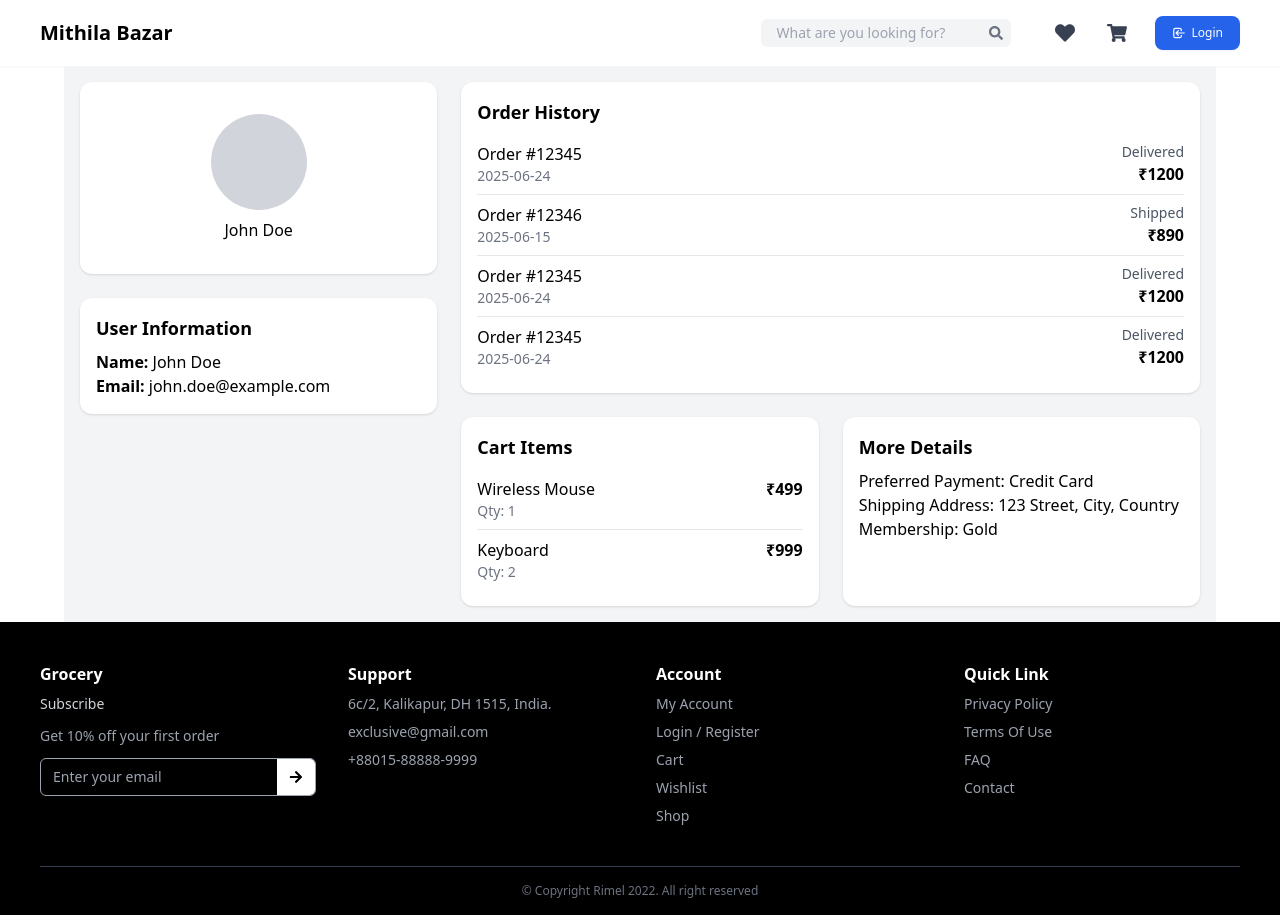
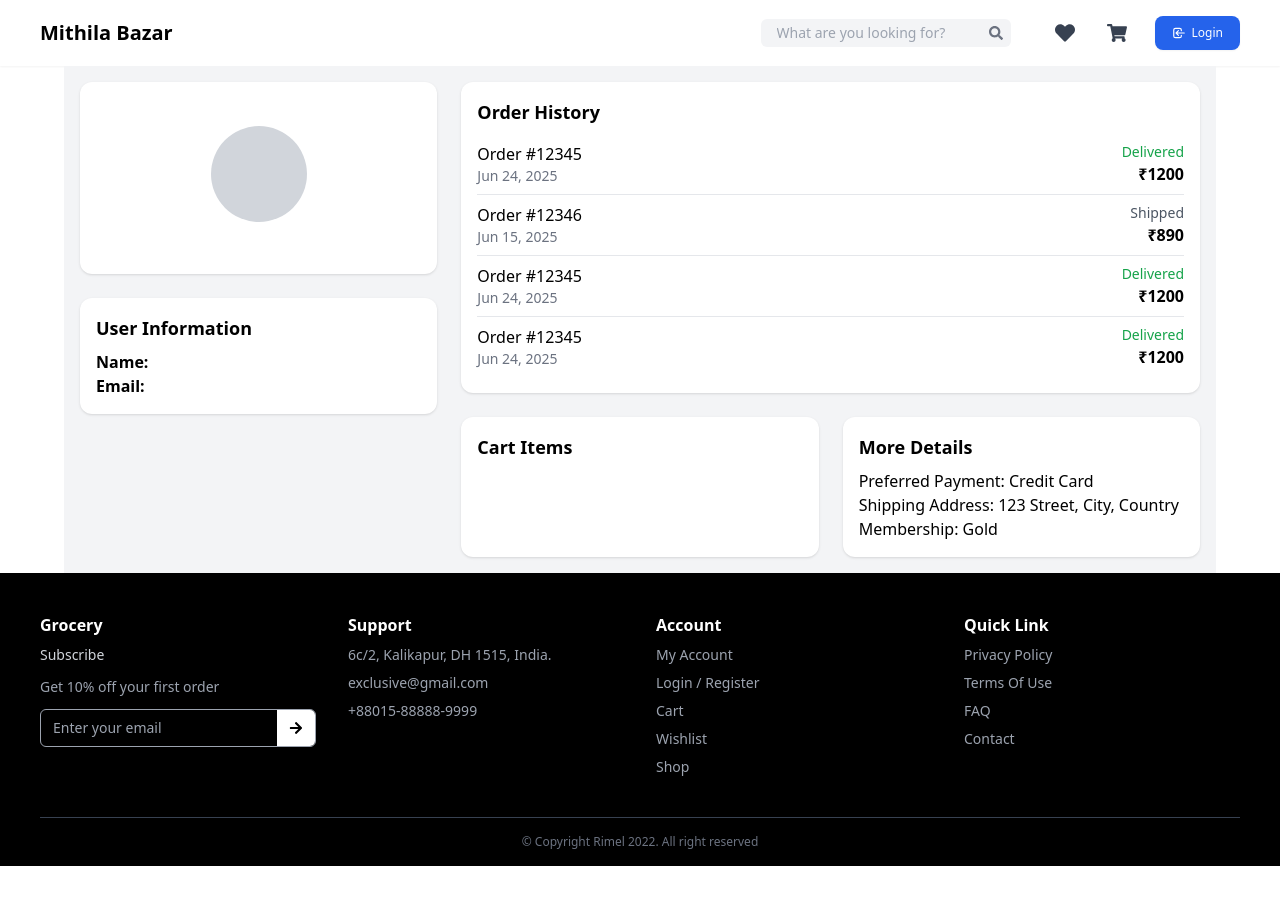
Before and after one commit to SidhartGautam25/mb, a React (Vite) app in the folder client/: page /profile in a window 1280 px wide. After the commit the page ends 866 px from the top, so only its background shows below. Built offline with nearby package versions, Linux system fonts and the light colour scheme.

Commit message:
profile page integrated finally except order details

```diff
--- a/client/src/comp/navbar/Navbar.tsx
+++ b/client/src/comp/navbar/Navbar.tsx
@@ -36,6 +36,9 @@ const Navbar: React.FC = () => {
   const goToLogin = () => {
     navigate("/login");
   };
+  const GoToProfile=()=>{
+    navigate("/profile")
+  }
   useEffect(() => {
     if (!isAuthenticated) {
     }
@@ -185,7 +188,7 @@ const Navbar: React.FC = () => {
             <div className="absolute right-0 mt-2 w-48 bg-white border border-gray-200 rounded-md shadow-lg z-50">
               {/* Profile */}
               <button
-                // onClick={() => handleMenuItemClick('profile')}
+                onClick={()=>GoToProfile()}
                 className="w-full flex items-center px-4 py-3 text-sm text-gray-700 hover:bg-gray-50 hover:text-black transition-colors duration-150"
               >
                 <FaUserCircle className="mr-3 text-lg text-gray-600" />
--- a/client/src/comp/profile/CartSection.tsx
+++ b/client/src/comp/profile/CartSection.tsx
@@ -1,10 +1,17 @@
+import { useAppSelector } from "../../context/hooks";
+
 interface CartItem {
+  id: string;
   name: string;
-  price: string;
+  price: number;
+  image: string;
   quantity: number;
 }
 
-const CartSection: React.FC<{ items: CartItem[] }> = ({ items }) => (
+const CartSection: React.FC<{ items: CartItem[] }> = ({ items }) => {
+
+
+  return (
     <div className="bg-white shadow rounded-xl p-4">
       <h2 className="text-lg font-semibold mb-2">Cart Items</h2>
       <ul className="divide-y divide-gray-200">
@@ -22,5 +29,6 @@ const CartSection: React.FC<{ items: CartItem[] }> = ({ items }) => (
       </ul>
     </div>
   );
+};
 
 export default CartSection;
--- a/client/src/comp/profile/OrderHistory.tsx
+++ b/client/src/comp/profile/OrderHistory.tsx
@@ -1,5 +1,4 @@
 import React from "react";
-
 
 interface Order {
   id: string;
@@ -8,27 +7,65 @@ interface Order {
   total: string;
 }
 
-const OrderHistory: React.FC<{ orders: Order[] }> = ({ orders }) => (
+const OrderHistory: React.FC<{ orders: Order[] }> = ({ orders }) => {
+
+  // Filter orders by status
+  const getStatusColor = (status: string) => {
+    switch (status.toLowerCase()) {
+      case 'delivered':
+        return 'text-green-600';
+      case 'pending':
+        return 'text-yellow-600';
+      case 'cancelled':
+        return 'text-red-600';
+      default:
+        return 'text-gray-600';
+    }
+  };
+
+  // Format date
+  const formatDate = (dateString: string) => {
+    const date = new Date(dateString);
+    return date.toLocaleDateString('en-US', {
+      year: 'numeric',
+      month: 'short',
+      day: 'numeric'
+    });
+  };
+
+  // Check if orders exist
+  const hasOrders = orders && orders.length > 0;
+
+  return (
     <div className="bg-white shadow rounded-xl p-4 col-span-2">
       <h2 className="text-lg font-semibold mb-2">Order History</h2>
+
+      {!hasOrders ? (
+        <div className="text-center py-8 text-gray-500">
+          <p>No orders found</p>
+        </div>
+      ) : (
         <ul className="divide-y divide-gray-200">
           {orders.map(order => (
             <li key={order.id} className="py-2">
               <div className="flex justify-between">
                 <div>
                   <p className="font-medium">Order #{order.id}</p>
-              <p className="text-sm text-gray-500">{order.date}</p>
+                  <p className="text-sm text-gray-500">{formatDate(order.date)}</p>
                 </div>
                 <div className="text-right">
-              <p className="text-sm text-gray-600">{order.status}</p>
+                  <p className={`text-sm ${getStatusColor(order.status)}`}>
+                    {order.status}
+                  </p>
                   <p className="font-semibold">{order.total}</p>
                 </div>
               </div>
             </li>
           ))}
         </ul>
+      )}
     </div>
   );
-
+};
 
 export default OrderHistory;
--- a/client/src/comp/profile/ProfilePic.tsx
+++ b/client/src/comp/profile/ProfilePic.tsx
@@ -1,8 +1,14 @@
-const ProfilePic: React.FC = () => (
-  <div className="bg-white shadow rounded-xl p-4 flex flex-col items-center justify-center h-48">
-    <div className="w-24 h-24 rounded-full bg-gray-300 mb-2" />
-    <p className="font-medium">John Doe</p>
-  </div>
-);
+import { useAppSelector } from "../../context/hooks";
+
+const ProfilePic: React.FC = () => {
+
+   const {user} = useAppSelector((state) => state.user);
+  return (
+    <div className="bg-white shadow rounded-xl p-4 flex flex-col items-center justify-center h-48">
+      <div className="w-24 h-24 rounded-full bg-gray-300 mb-2" />
+      <p className="font-medium">{user?.name}</p>
+    </div>
+  );
+};
 
 export default ProfilePic;
--- a/client/src/comp/profile/UserInfo.tsx
+++ b/client/src/comp/profile/UserInfo.tsx
@@ -1,9 +1,19 @@
-const UserInfo: React.FC = () => (
-  <div className="bg-white shadow rounded-xl p-4 w-full">
-    <h2 className="text-lg font-semibold mb-2">User Information</h2>
-    <p><strong>Name:</strong> John Doe</p>
-    <p><strong>Email:</strong> john.doe@example.com</p>
-  </div>
-);
+import { useAppSelector } from "../../context/hooks";
+
+const UserInfo: React.FC = () => {
+
+   const {user} = useAppSelector((state) => state.user);
+  return (
+    <div className="bg-white shadow rounded-xl p-4 w-full">
+      <h2 className="text-lg font-semibold mb-2">User Information</h2>
+      <p>
+        <strong>Name:</strong> {user?.name}
+      </p>
+      <p>
+        <strong>Email:</strong> {user?.email}
+      </p>
+    </div>
+  );
+};
 
 export default UserInfo;
--- a/client/src/pages/profile.tsx
+++ b/client/src/pages/profile.tsx
@@ -6,6 +6,7 @@ import AdditionalDetails from "../comp/profile/AdditionalDetails";
 import ProfilePic from "../comp/profile/ProfilePic";
 import Navbar from "../comp/navbar/Navbar";
 import Footer from "../comp/footer/Footer";
+import { useAppSelector } from "../context/hooks";
 
 // --- Types ---
 interface Order {
@@ -15,11 +16,6 @@ interface Order {
   total: string;
 }
 
-interface CartItem {
-  name: string;
-  price: string;
-  quantity: number;
-}
 
 
 
@@ -31,23 +27,24 @@ const Profile: React.FC = () => {
       { id: "12345", date: "2025-06-24", status: "Delivered", total: "₹1200" },
   ];
 
-  const dummyCart: CartItem[] = [
-    { name: "Wireless Mouse", price: "₹499", quantity: 1 },
-    { name: "Keyboard", price: "₹999", quantity: 2 },
-  ];
+
+    const { cartItems } = useAppSelector((state) => state.cart);
+
+
+
 
   return (
     <>
     <Navbar/>
     <div className=" bg-gray-100 p-4 grid grid-cols-1 md:grid-cols-3 gap-6 max-w-6xl mx-auto">
       <div className="md:col-span-1 space-y-6">
-        <ProfilePic />
+        <ProfilePic  />
         <UserInfo />
       </div>
       <div className="md:col-span-2 space-y-6">
         <OrderHistory orders={dummyOrders} />
         <div className="grid grid-cols-1 md:grid-cols-2 gap-6">
-          <CartSection items={dummyCart} />
+          <CartSection items={cartItems} />
           <AdditionalDetails />
         </div>
       </div>
```
Lines whose indentation alone changed are shown as unchanged.
